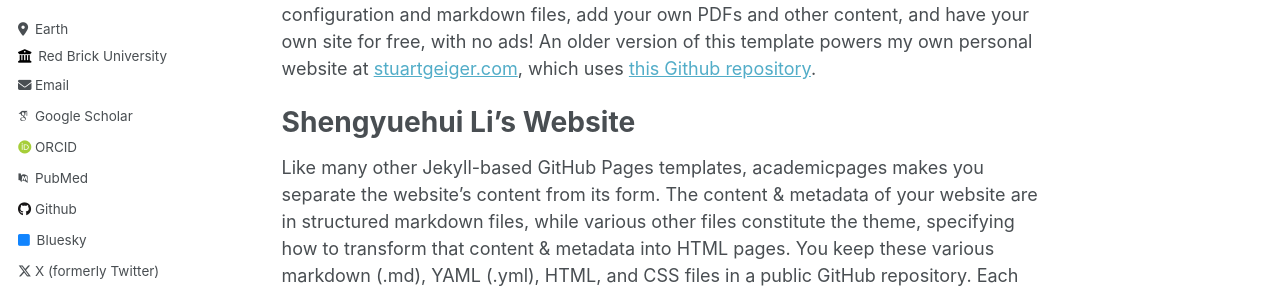
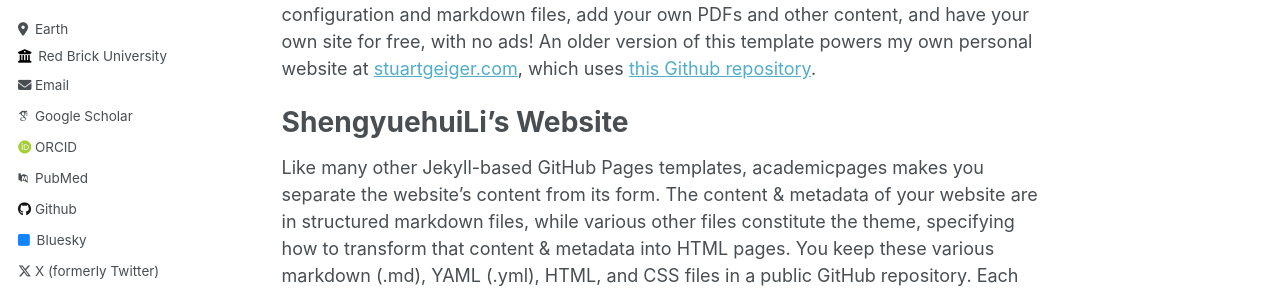
Before and after one commit to LsyhLily/shengyuehuiliLILY, a Jekyll site: the page built from _pages/about.md, in a window 1280 px wide and 900 px high. Shown: the part 344-637 px from the top of the window. Built offline with Jekyll 4.4.1, drawn with Linux system fonts in a browser that asks for light colours; some web fonts are replaced.

Commit message:
Update about.md

```diff
--- a/_pages/about.md
+++ b/_pages/about.md
@@ -10,7 +10,7 @@ redirect_from:
 This is the front page of a website that is powered by the [academicpages template](https://github.com/academicpages/academicpages.github.io) and hosted on GitHub pages. [GitHub pages](https://pages.github.com) is a free service in which websites are built and hosted from code and data stored in a GitHub repository, automatically updating when a new commit is made to the respository. This template was forked from the [Minimal Mistakes Jekyll Theme](https://mmistakes.github.io/minimal-mistakes/) created by Michael Rose, and then extended to support the kinds of content that academics have: publications, talks, teaching, a portfolio, blog posts, and a dynamically-generated CV. You can fork [this repository](https://github.com/academicpages/academicpages.github.io) right now, modify the configuration and markdown files, add your own PDFs and other content, and have your own site for free, with no ads! An older version of this template powers my own personal website at [stuartgeiger.com](http://stuartgeiger.com), which uses [this Github repository](https://github.com/staeiou/staeiou.github.io).
 
 
-Shengyuehui Li's Website
+ShengyuehuiLi's Website
 ======
 Like many other Jekyll-based GitHub Pages templates, academicpages makes you separate the website's content from its form. The content & metadata of your website are in structured markdown files, while various other files constitute the theme, specifying how to transform that content & metadata into HTML pages. You keep these various markdown (.md), YAML (.yml), HTML, and CSS files in a public GitHub repository. Each time you commit and push an update to the repository, the [GitHub pages](https://pages.github.com/) service creates static HTML pages based on these files, which are hosted on GitHub's servers free of charge.
 
```
